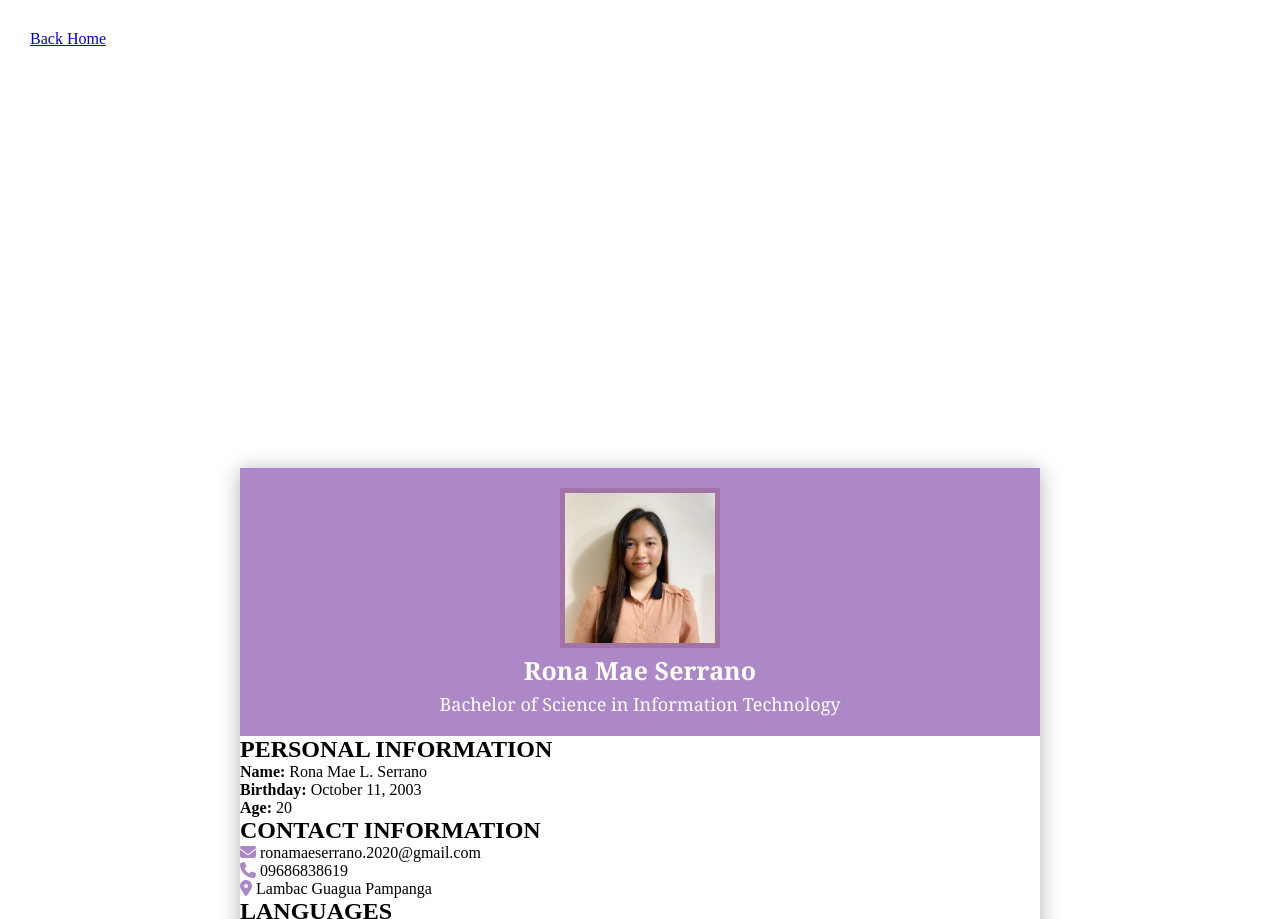
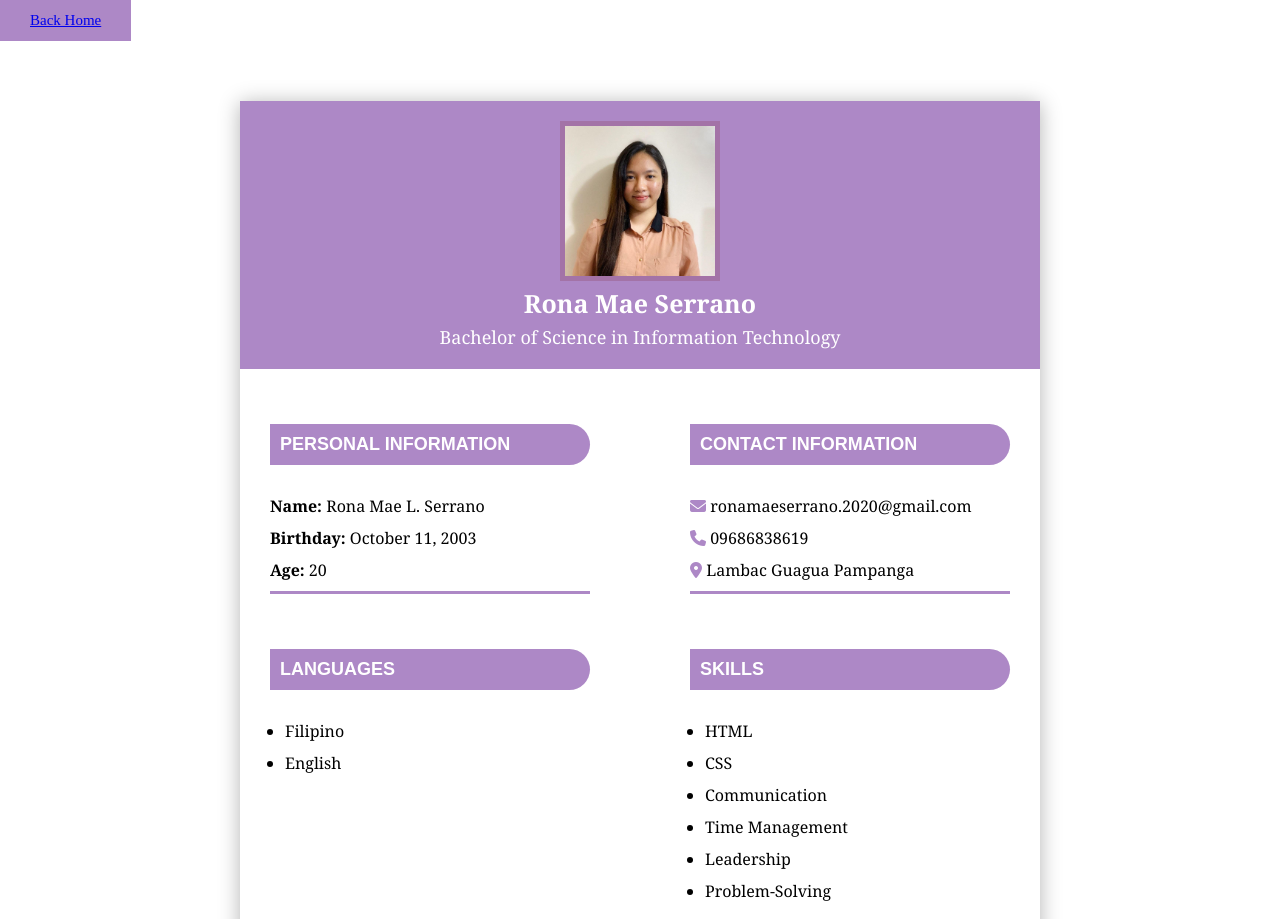
Before and after one commit to Maerona03/WD-seatwork2, a plain HTML site: page index.html in a window 1280 px wide. Shown: the top 919 px of the page. Drawn offline with Linux system fonts and the light colour scheme.

Commit message:
fix(style.css): fixed button design

```diff
--- a/assets/css/style.css
+++ b/assets/css/style.css
@@ -6,6 +6,19 @@
 
 body {
   background-color: rgb(255, 255, 255);
+}
+
+.back-button {
+  font-size: 15px;
+  font-family: "Poppins";
+  font-weight: 500;
+  padding: 12px 30px;
+  color: #ffffff;
+  display: inline-block;
+  white-space: nowrap;
+  border: none;
+  background: #ad88c6;
+  transition: all 0.3s ease;
 }
 .container {
   background: #ffffff;
@@ -37,7 +50,7 @@ body {
   border: 5px solid rgb(163, 115, 167);
 }
 
-.main {
+.main-content {
   display: grid;
   grid-template-columns: 1fr 1fr;
   grid-template-rows: auto 300px;
@@ -46,7 +59,7 @@ body {
   padding: 30px;
 }
 
-.main h2 {
+.main-content h2 {
   background: #ad88c6;
   padding: 10px;
   color: #ffffff;
@@ -56,12 +69,12 @@ body {
   border-radius: 0 25px 25px 0;
 }
 
-.main p {
+.main-content p {
   line-height: 2;
   font-family: "Cambria";
 }
 
-.main ul li {
+.main-content ul li {
   line-height: 2;
   margin-left: 15px;
   font-family: "Cambria";
@@ -70,7 +83,7 @@ body {
   font-style: oblique;
 }
 
-.main div {
+.main-content div {
   border-bottom: 3px solid #ad88c6;
   padding-bottom: 5px;
 }
```
